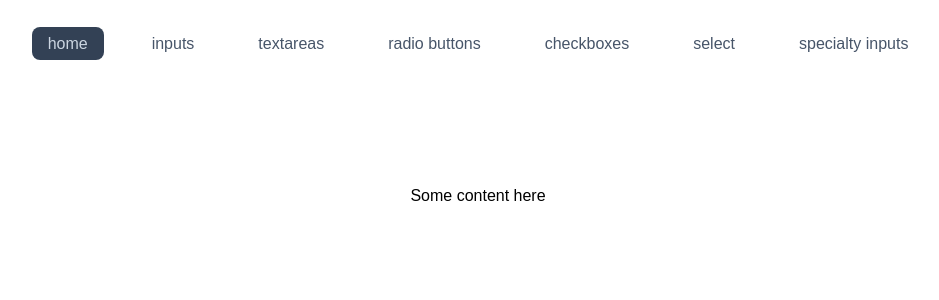
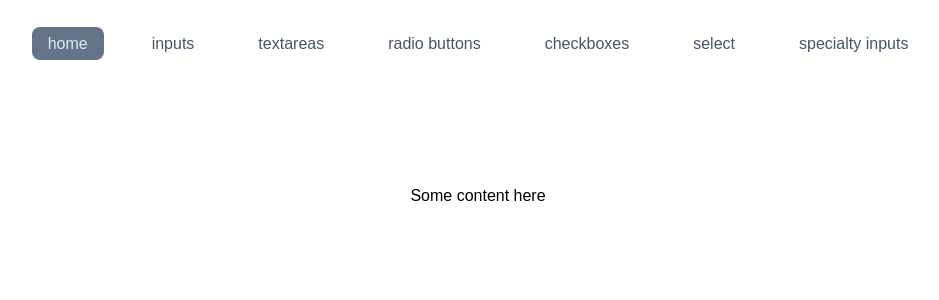
Before and after one commit to midcenturydude7/nextjs-framer-motion-forms, a Next.js app: page / in a window 1280 px wide. Shown: the top 300 px of the page, without its empty margins (162-1101 px from the left). Built offline with nearby package versions, Linux system fonts and the light colour scheme; a web font is replaced by a local one.

Commit message:
Updated hover styles to match selected link

```diff
--- a/app/components/Nav.tsx
+++ b/app/components/Nav.tsx
@@ -48,7 +48,7 @@ export default function Nav() {
               className={cn(
                 "rounded-lg px-2 py-2 pl-4 pr-4 text-slate-600 transition-all duration-200 hover:bg-slate-700 hover:text-slate-300",
                 pathname === link.path
-                  ? "cursor-default bg-slate-700 text-slate-300"
+                  ? "cursor-default bg-slate-500 text-slate-200 hover:bg-slate-500 hover:text-slate-200"
                   : "",
               )}
               href={link.path}
```
